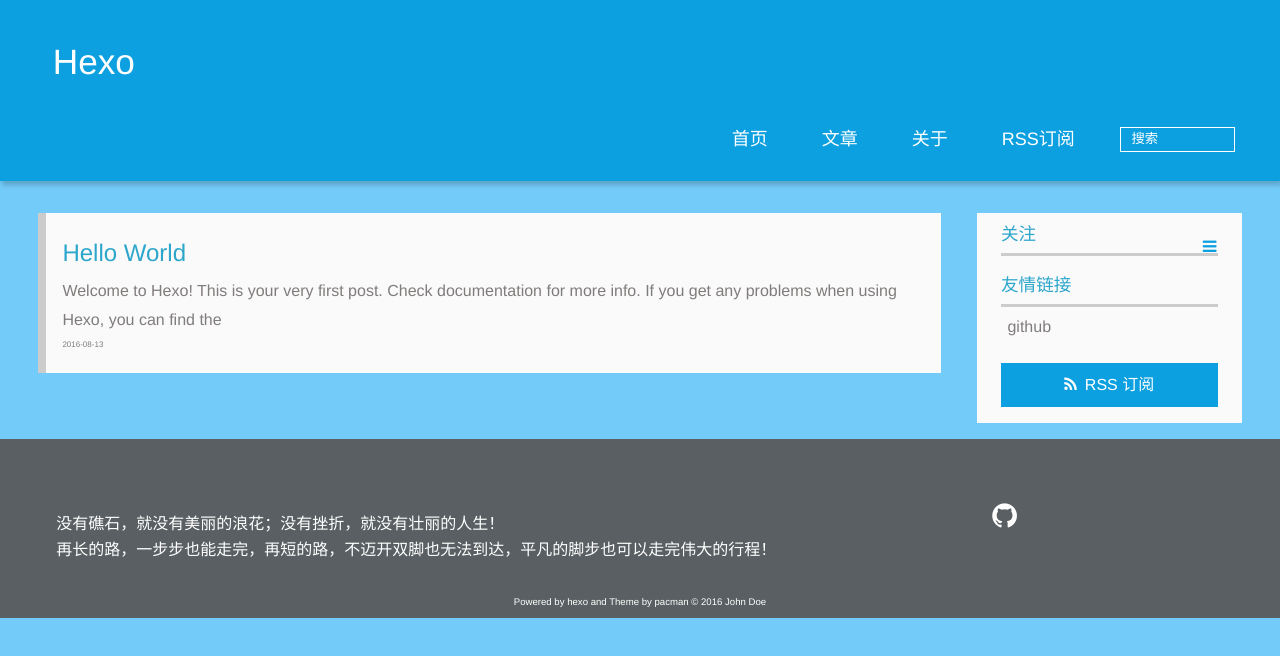
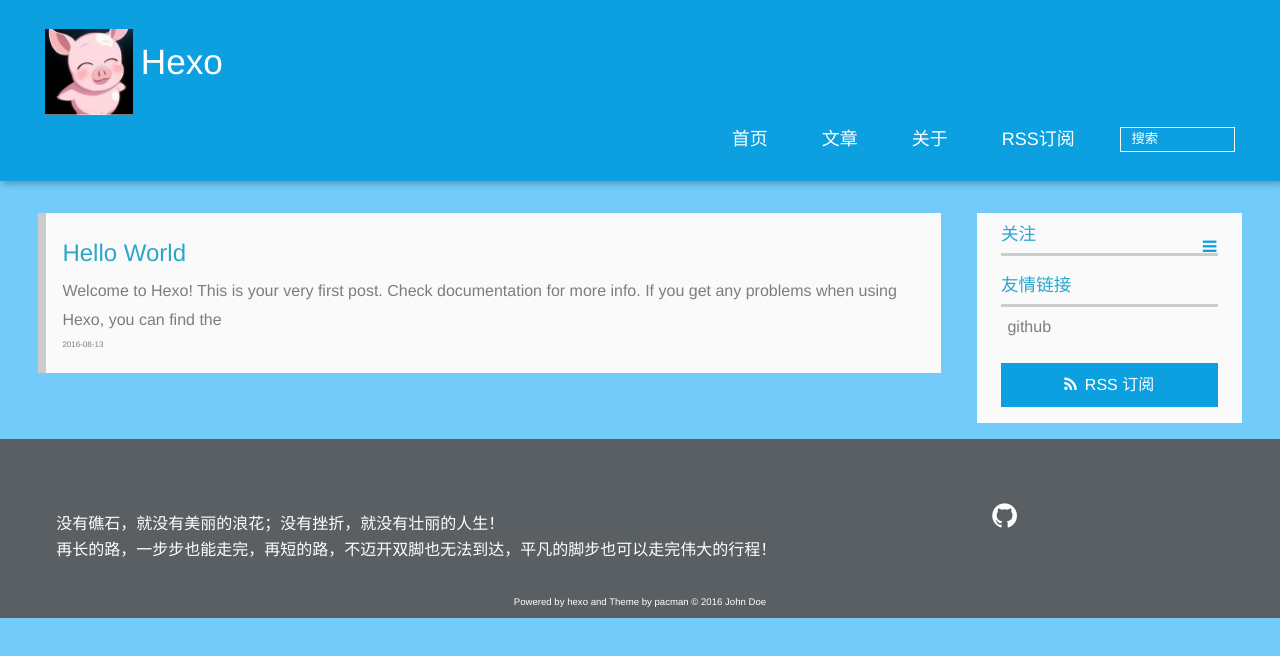
Before and after one commit to q158073378252010/q158073378252010.github.io, a plain HTML site: page index.html in a window 1280 px wide. Drawn offline with Linux system fonts and the light colour scheme.

Commit message:
Update index.html

```diff
--- a/index.html
+++ b/index.html
@@ -32,6 +32,10 @@
   <body>
     <header>
       <div>
+
+			<div id="imglogo">
+				<a href="/"><img src="/img/author.jpg" alt="HelloDog" title="HelloDog"/></a>
+			</div>
 
 			<div id="textlogo">
 				<h1 class="site-name"><a href="/" title="Hexo">Hexo</a></h1>
```
